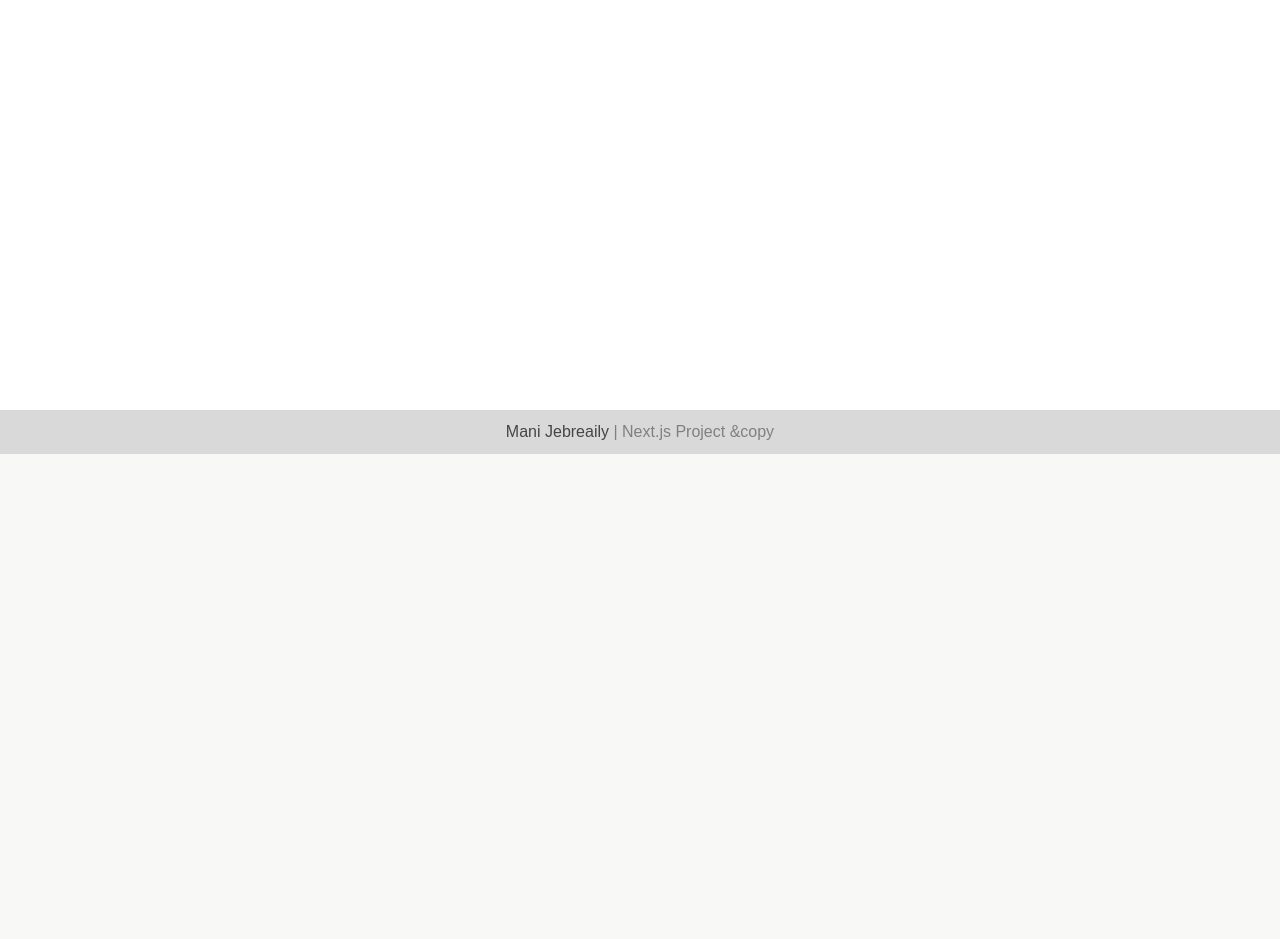
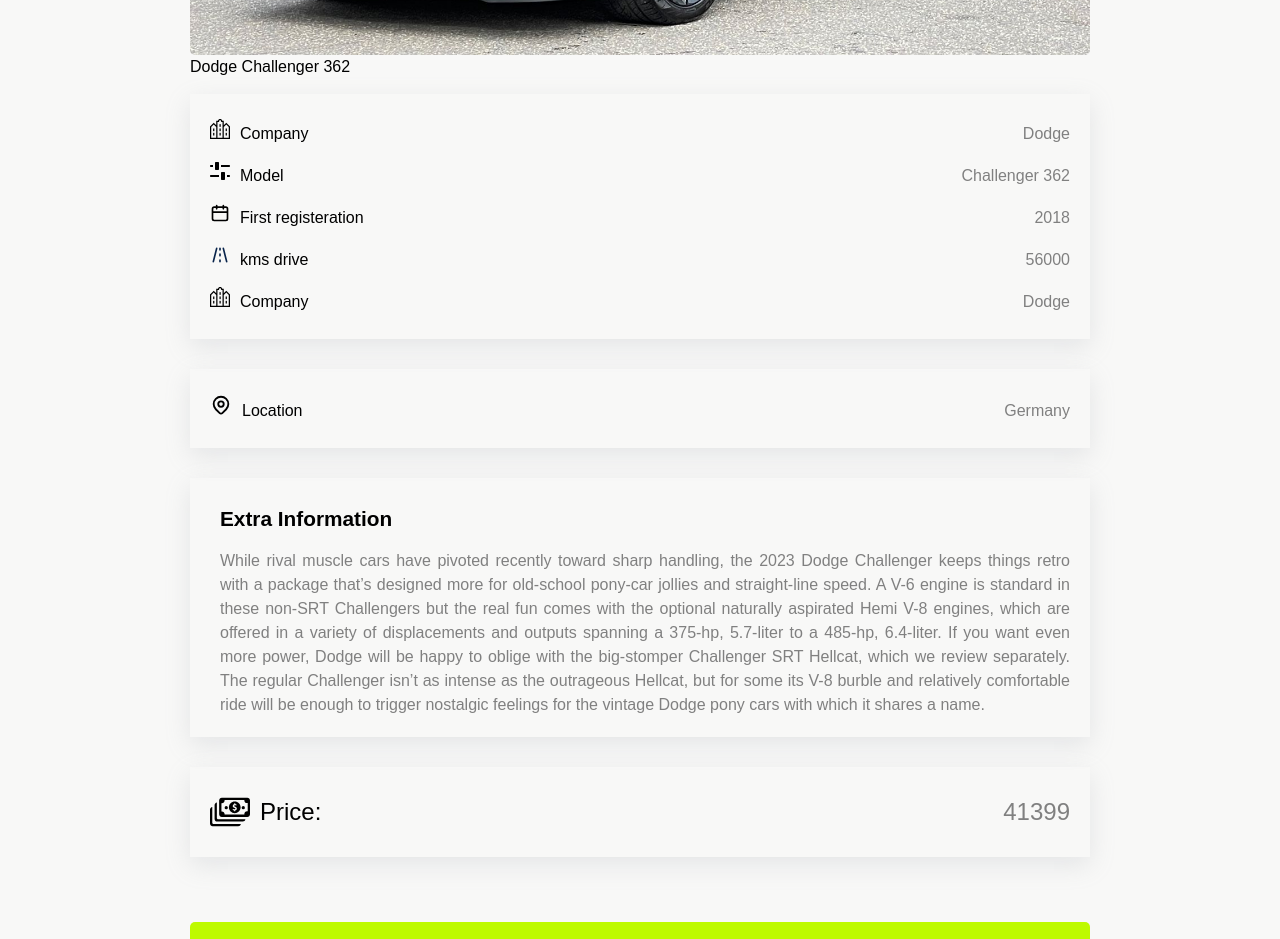
Before and after one commit to Mani-Jebraeily/Car-Shop, a Next.js app: page /cars/1 in a window 1280 px wide. Before the commit this address had no page. Shown: the part 760-1699 px from the top of the page. Before the commit the page ends 1214 px from the top, so only its background shows below. Built offline with nearby package versions, Linux system fonts and the light colour scheme.

Commit message:
craete component CarDetails with styles

```diff
--- a/components/module/Card.js
+++ b/components/module/Card.js
@@ -1,10 +1,12 @@
 import styles from './Card.module.css'
 import Location from '../icons/Location'
+import Link from 'next/link'
 
 function Card(props) {
     const { id, name, model, year, distance, location, price, image } = props
     console.log(props)
     return (
+        <Link href={`/cars/${id}`}>
             <div className={styles.container}>
                 <img src={image} className={styles.image}></img>
                 <h4 className={styles.title}>{`${name} ${model}`}</h4>
@@ -14,11 +16,12 @@
                     <p>$ {price}</p>
                     <div className={styles.location}>
                         <p>{location}</p>
-                    <Location/>
+                        <Location />
                     </div>
 
                 </div>
             </div>
+        </Link>
     )
 }
 
--- /dev/null
+++ b/components/template/CarDetails.js
@@ -0,0 +1,89 @@
+import React from 'react'
+import styles from './CarDetails.module.css'
+import Company from '../icons/Company'
+import Model from '../icons/Model'
+import Calender from '../icons/Calender'
+import Road from '../icons/Road'
+import Location from '../icons/Location'
+import Money from '../icons/Money'
+
+function CarDetails({ data }) {
+    const { id, name, model, year, distance, location, price, image, description } = data
+    return (
+        <div className={styles.container}>
+            <img src={image} className={styles.image} />
+            <h3>
+                {name} {model}
+            </h3>
+            <div className={styles.details}>
+                <div>
+                    <Company />
+                    <p>Company</p>
+                    <span>{name}</span>
+                </div>
+
+                <div>
+                    <Model />
+                    <p>Model</p>
+                    <span>{model}</span>
+                </div>
+
+                <div>
+                    <Calender />
+                    <p>First registeration</p>
+                    <span>{year}</span>
+                </div>
+
+                <div>
+                    <Road />
+                    <p>kms drive</p>
+                    <span>{distance}</span>
+                </div>
+
+                <div>
+                    <Company />
+                    <p>Company</p>
+                    <span>{name}</span>
+                </div>
+
+            </div>
+
+            <div className={styles.details}>
+                <div>
+                    <Location />
+                    <p>Location</p>
+                    <span>{location}</span>
+                </div>
+            </div>
+
+            <div className={styles.details}>
+                <p className={styles.descriptionTitle}>
+                    Extra Information
+                </p>
+
+                <p className={styles.descriptionText}>
+                    {description}
+                </p>
+            </div>
+
+            <div className={styles.details}>
+
+                <div className={styles.price}>
+                    <Money />
+                    <p>Price:</p>
+                    <span>
+                        {price}
+                    </span>
+
+
+                </div>
+
+            </div>
+
+            <button className={styles.button}>Buy</button>
+
+        </div>
+    )
+}
+
+export default CarDetails
--- /dev/null
+++ b/components/template/CarDetails.module.css
@@ -0,0 +1,75 @@
+.container {
+  max-width: 900px;
+  margin: auto;
+  display: flex;
+  flex-direction: column;
+}
+.image {
+  width: 100%;
+  border-radius: 5px;
+}
+
+.header {
+  margin: 40px 0 20px;
+  font-size: 1.5rem;
+}
+
+.details {
+  width: 100%;
+  box-shadow: rgba(149, 157, 165, 0.2) 0px 8px 24px;
+  padding: 10px 20px;
+  margin: 15px 0;
+}
+
+.details div {
+  display: flex;
+  align-items: baseline;
+  margin: 15px 0;
+}
+
+.details span {
+  color: gray;
+  margin-left: auto;
+}
+
+.details p {
+  margin-left: 10px;
+}
+
+.descriptionTitle {
+  margin: 15px 0;
+  font-size: 1.3rem;
+  font-weight: 600;
+}
+
+.descriptionText {
+  color: gray;
+  text-align: justify;
+  margin-bottom: 10px;
+}
+
+.details .price {
+  display: flex;
+  align-items: center;
+}
+
+.price p,
+.price span {
+  font-size: 1.5rem;
+}
+
+.button {
+  background-color: #befa00;
+  border: none;
+  font-size: 1.5rem;
+  padding: 10px;
+  border-radius: 5px;
+  margin: 50px 0;
+  cursor: pointer;
+}
+
+@media (max-width: 768px) {
+  .container {
+    margin: 0 15px;
+  }
+}
--- /dev/null
+++ b/src/pages/cars/[carId].js
@@ -0,0 +1,18 @@
+import { useRouter } from 'next/router'
+import React from 'react'
+import carsData from '../../../data/carsData'
+import CarDetails from '../../../components/template/CarDetails'
+
+function CarId() {
+    const router = useRouter()
+    const id = router.query.carId
+    const carDetails=carsData.find(car=>car.id===+id)
+    return (
+        <div>
+            {/* {carDetails.name} */}
+            <CarDetails data={carDetails}/>
+        </div>
+    )
+}
+
+export default CarId
```
Lines whose indentation alone changed are shown as unchanged.
